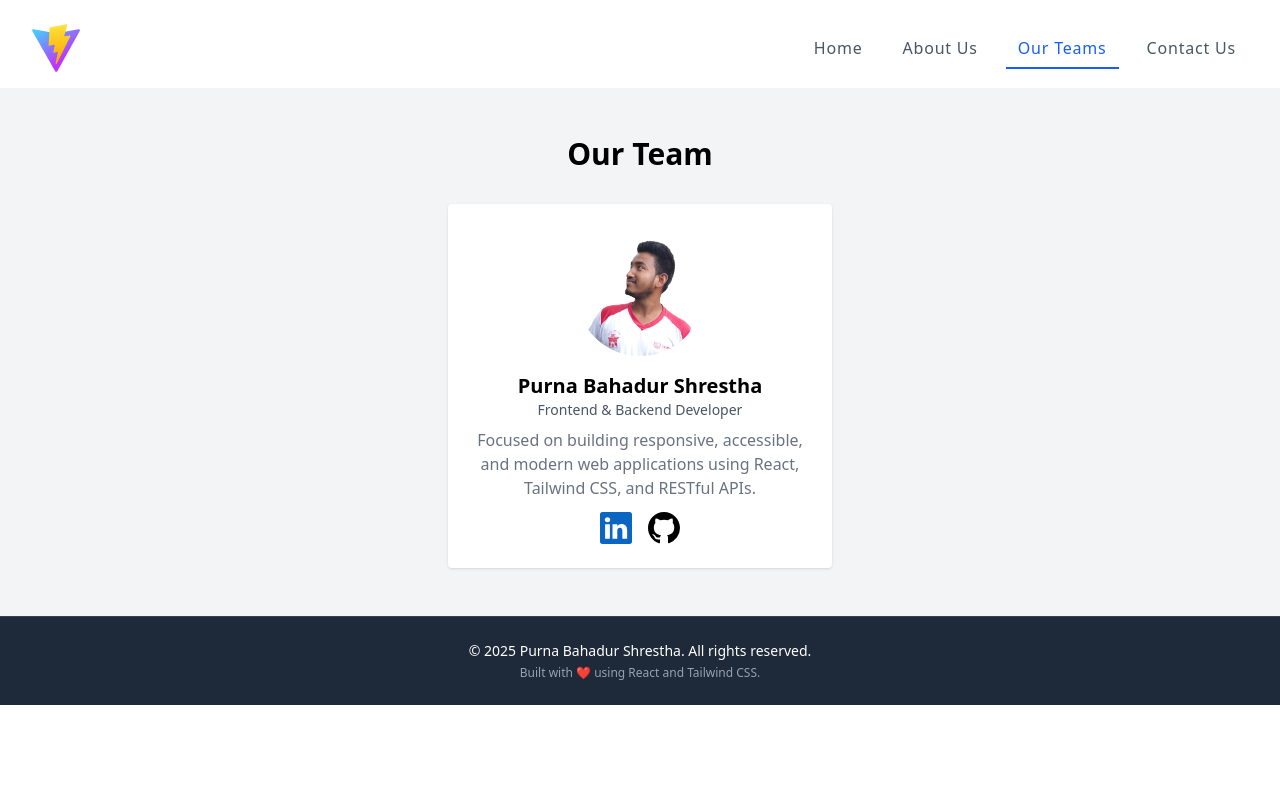
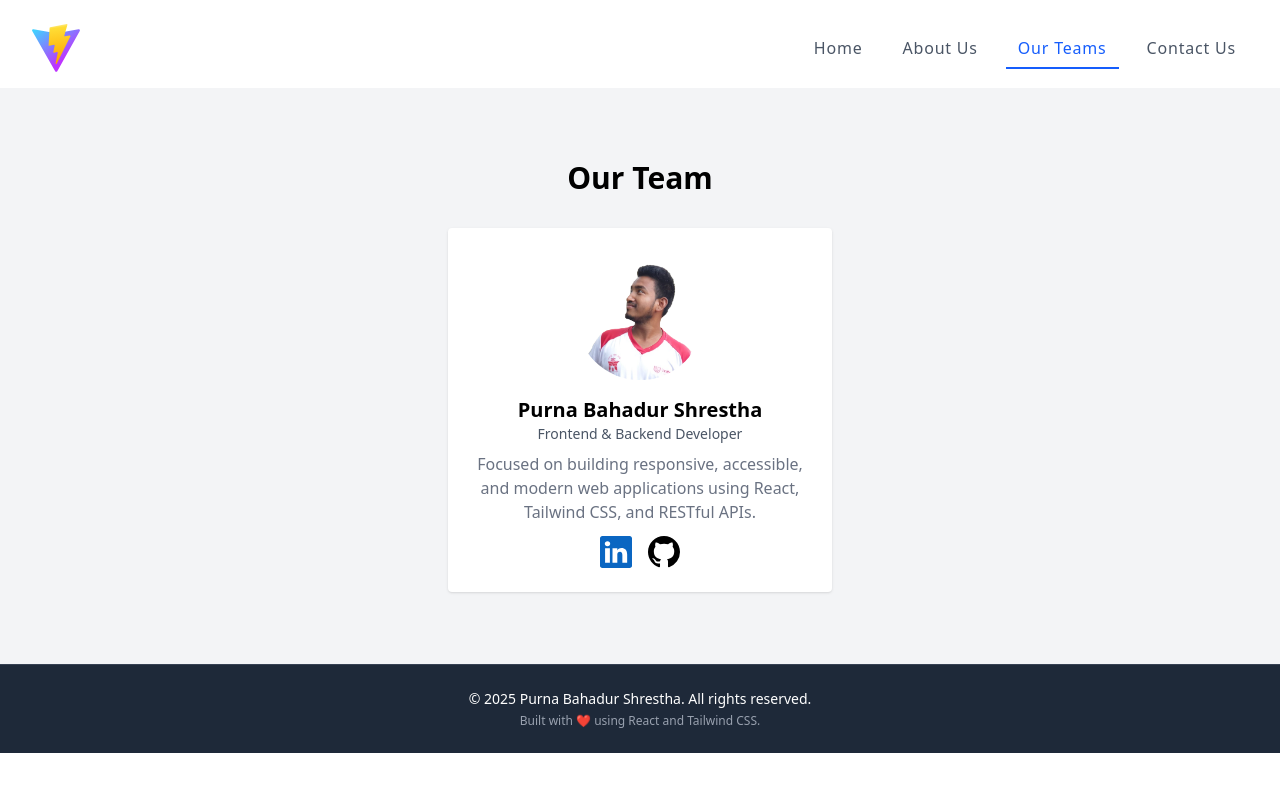
Before and after one commit to nuastha/project, a React (Vite) app: page /our-teams in a window 1280 px wide. Shown: the top 792 px of the page. Built offline with nearby package versions, Linux system fonts and the light colour scheme.

Commit message:
Update padding in OurTeam section for improved layout

```diff
--- a/src/page/our-teams/OurTeams.jsx
+++ b/src/page/our-teams/OurTeams.jsx
@@ -16,7 +16,7 @@ const team = [
 
 export default function OurTeam() {
   return (
-    <section className="py-12 bg-gray-100 text-center">
+    <section className="py-18 bg-gray-100 text-center">
       <h2 className="text-3xl font-bold mb-8">Our Team</h2>
       <Cards team={team} />
     </section>
```
